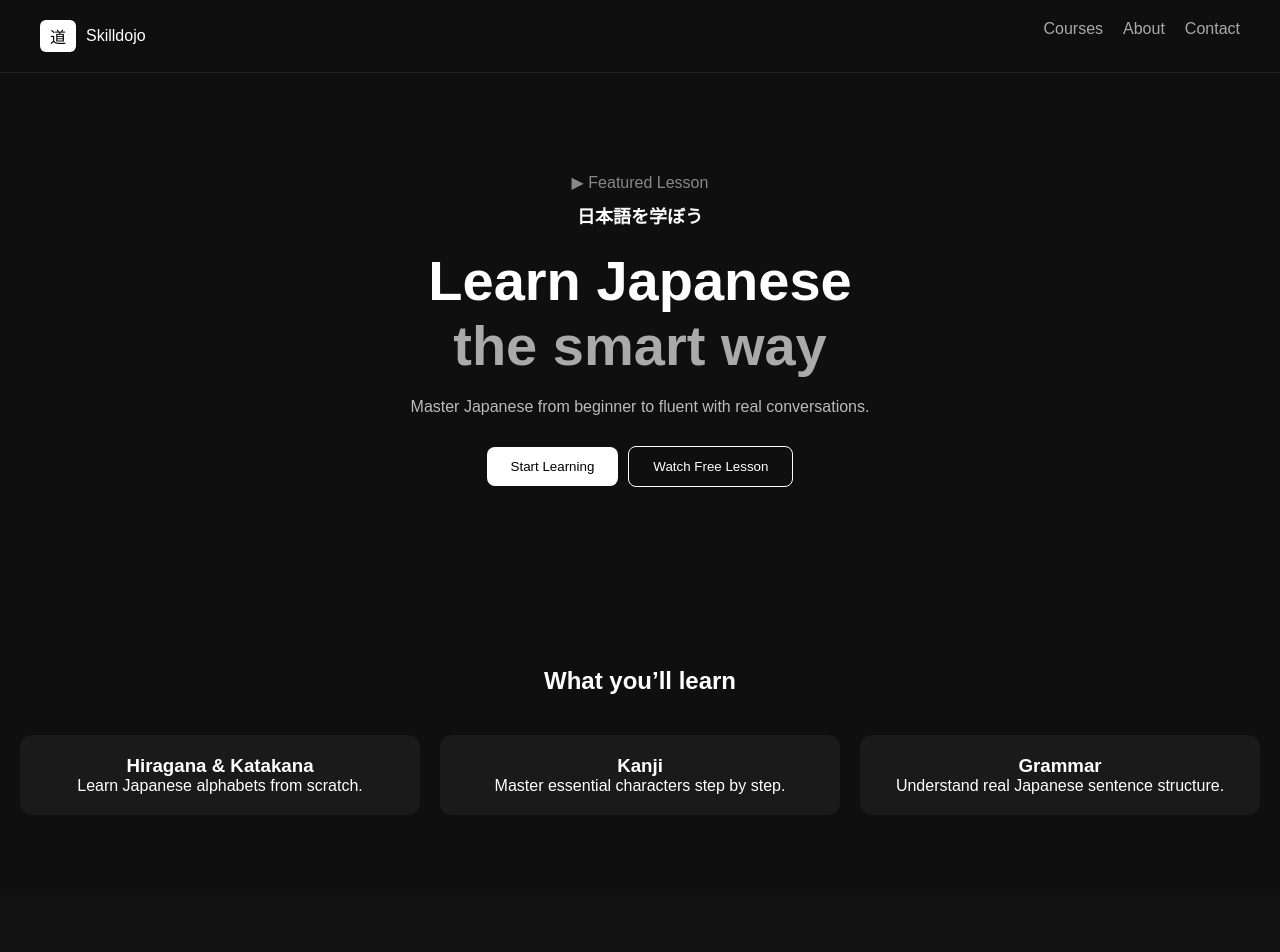
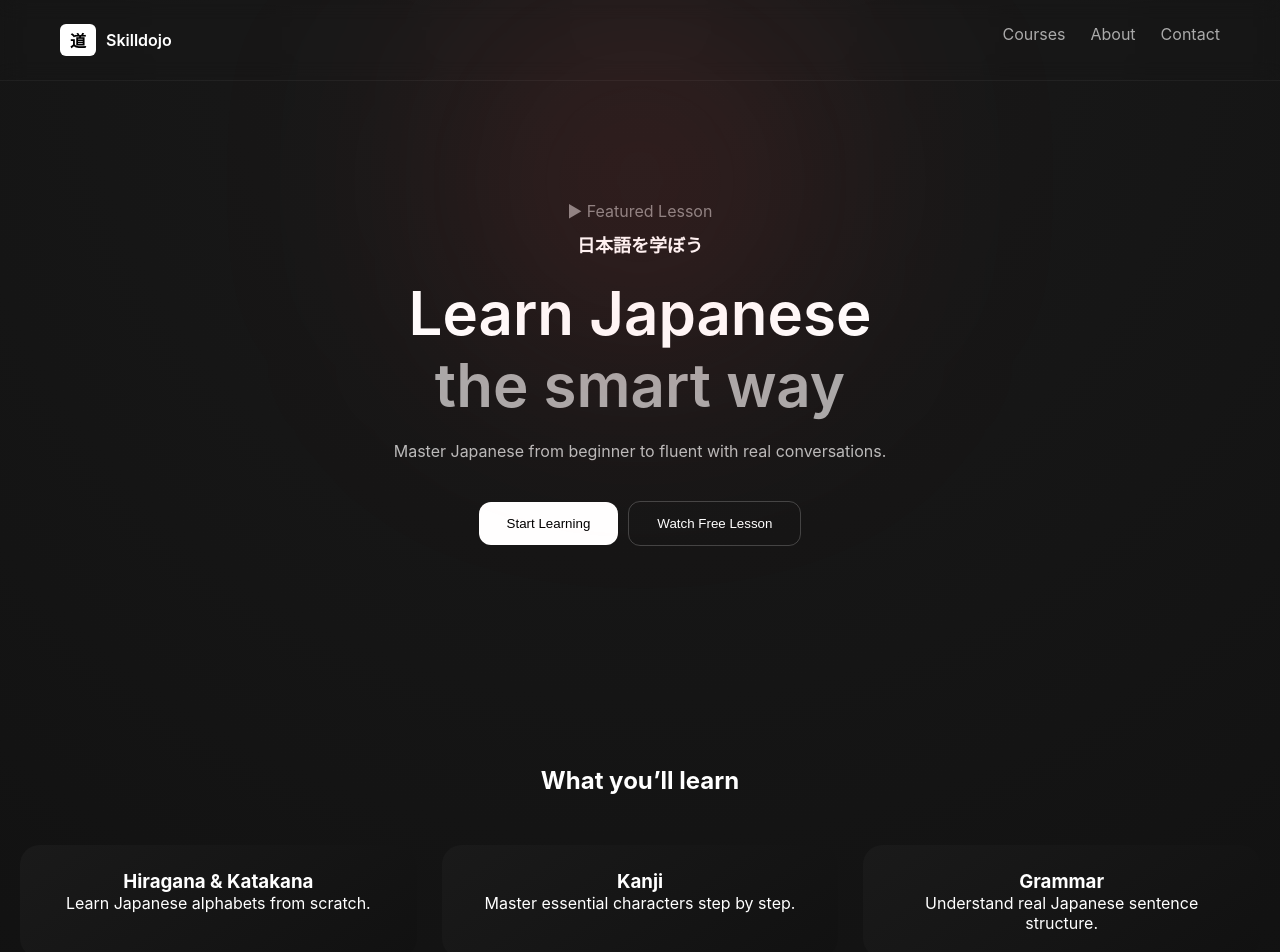
Before and after one commit to marufislam8924/skilldojo, a Next.js app: page / in a window 1280 px wide. Shown: the top 952 px of the page. Built offline with nearby package versions, Linux system fonts and the light colour scheme.

Commit message:
Update globals.css

```diff
--- a/app/globals.css
+++ b/app/globals.css
@@ -6,23 +6,25 @@
 }
 
 body {
-  font-family: Arial, sans-serif;
-  background: #0f0f0f;
+  font-family: 'Inter', sans-serif;
+  background: radial-gradient(circle at top, #1a1a1a, #0f0f0f);
   color: white;
 }
 
-/* NAVBAR */
+/* NAV */
 .nav {
   display: flex;
   justify-content: space-between;
-  padding: 20px 40px;
-  border-bottom: 1px solid #222;
+  padding: 24px 60px;
+  backdrop-filter: blur(10px);
+  border-bottom: 1px solid rgba(255,255,255,0.05);
 }
 
 .logo {
   display: flex;
   align-items: center;
   gap: 10px;
+  font-weight: 600;
 }
 
 .logo-box {
@@ -32,18 +34,45 @@ body {
   border-radius: 6px;
 }
 
+/* NAV LINKS */
 .nav-links {
   display: flex;
-  gap: 20px;
+  gap: 25px;
   color: #aaa;
+}
+
+.nav-links p {
+  cursor: pointer;
+  transition: 0.2s;
+}
+
+.nav-links p:hover {
+  color: white;
 }
 
 /* HERO */
 .hero {
   text-align: center;
-  padding: 100px 20px;
+  padding: 120px 20px;
+  max-width: 800px;
+  margin: auto;
+  position: relative;
 }
 
+/* GLOW */
+.hero::before {
+  content: "";
+  position: absolute;
+  width: 400px;
+  height: 400px;
+  background: radial-gradient(circle, rgba(255,80,80,0.2), transparent);
+  top: -100px;
+  left: 50%;
+  transform: translateX(-50%);
+  filter: blur(120px);
+}
+
+/* TEXT */
 .tag {
   color: #888;
 }
@@ -54,8 +83,9 @@ body {
 }
 
 .hero h1 {
-  font-size: 56px;
+  font-size: 60px;
   margin-top: 20px;
+  font-weight: 600;
 }
 
 .hero span {
@@ -67,63 +97,72 @@ body {
   color: #bbb;
 }
 
+/* BUTTONS */
 .hero-buttons {
-  margin-top: 30px;
+  margin-top: 40px;
 }
 
 .primary {
-  padding: 12px 24px;
+  padding: 14px 28px;
   background: white;
   color: black;
+  border-radius: 12px;
   border: none;
-  border-radius: 8px;
-  margin-right: 10px;
-  cursor: pointer;
+  transition: 0.3s;
+}
+
+.primary:hover {
+  transform: scale(1.05);
+  box-shadow: 0 10px 40px rgba(255,255,255,0.2);
 }
 
 .secondary {
-  padding: 12px 24px;
-  border: 1px solid white;
+  padding: 14px 28px;
+  border: 1px solid rgba(255,255,255,0.2);
   background: transparent;
   color: white;
-  border-radius: 8px;
-  cursor: pointer;
+  border-radius: 12px;
+  margin-left: 10px;
 }
 
 /* FEATURES */
 .features {
-  padding: 80px 20px;
+  padding: 100px 20px;
   text-align: center;
 }
 
 .grid {
   display: grid;
   grid-template-columns: repeat(3, 1fr);
-  gap: 20px;
-  margin-top: 40px;
+  gap: 25px;
+  margin-top: 50px;
 }
 
 .card {
-  background: #1a1a1a;
-  padding: 20px;
-  border-radius: 12px;
+  background: linear-gradient(145deg, #1a1a1a, #111);
+  padding: 25px;
+  border-radius: 20px;
   transition: 0.3s;
 }
 
 .card:hover {
-  transform: translateY(-5px);
+  transform: translateY(-10px);
+  box-shadow: 0 20px 60px rgba(0,0,0,0.6);
 }
 
 /* STATS */
 .stats {
   text-align: center;
-  padding: 80px 20px;
-  background: #111;
+  padding: 100px 20px;
 }
 
 .stats-grid {
   display: flex;
   justify-content: center;
-  gap: 40px;
-  margin-top: 30px;
+  gap: 60px;
+  margin-top: 40px;
 }
+
+.stats-grid h1 {
+  font-size: 40px;
+}
```
